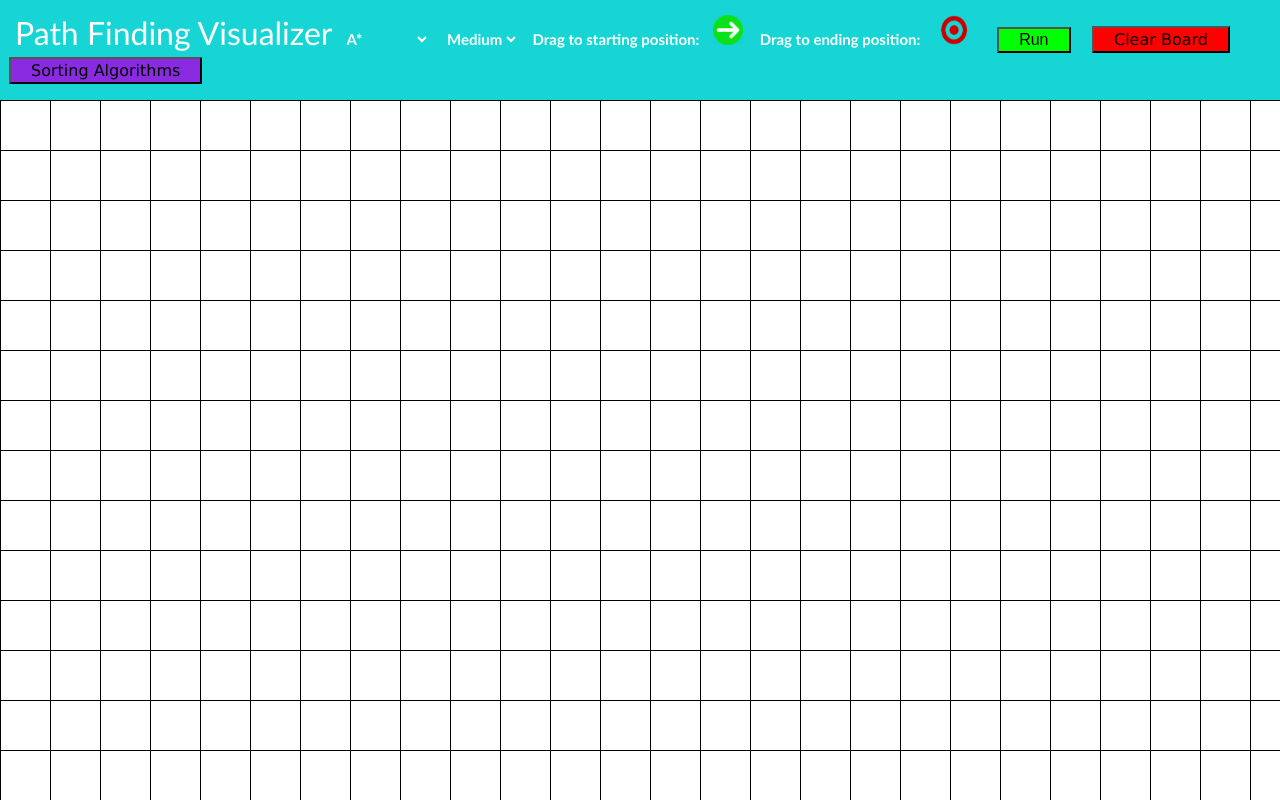
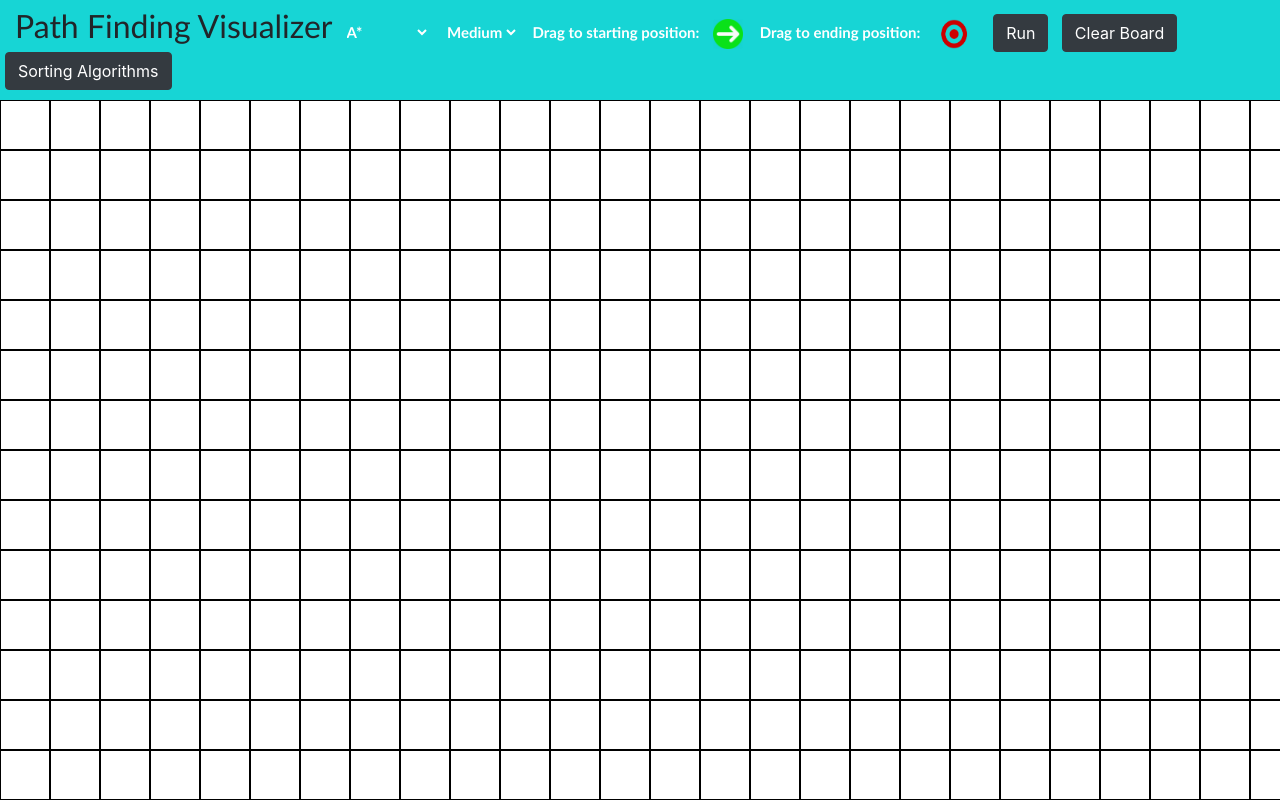
Before and after one commit to jcarlson212/Path-Finding-Visualizer, a React (Create React App) app: page / in a window 1280 px wide. Shown: the top 800 px of the page. Built offline with nearby package versions, Linux system fonts and the light colour scheme.

Commit message:
Made buttons look nicer with bootstrap

```diff
--- a/src/App.js
+++ b/src/App.js
@@ -1,4 +1,5 @@
 import React from 'react';
+import 'bootstrap/dist/css/bootstrap.min.css';
 import './App.css';
 import Search from './Search';
 import Sort from './Sort';
--- a/src/NavigationBar.js
+++ b/src/NavigationBar.js
@@ -1,5 +1,6 @@
 import React from 'react';
 import ReactDOM from 'react-dom';
+import Button from 'react-bootstrap/Button';
 import startnode from "./images/startnode.png";
 import endnode from "./images/endnode.png";
 import './NavBar.css';
@@ -163,9 +164,9 @@ export class NavigationBar extends React.Component {
             &nbsp;&nbsp;&nbsp;Drag to ending position:&nbsp;&nbsp;<button class="button button2" draggable={true} onDragStart={() => { this.endNodePressed() }}><img src={endnode} width="40" height="30" /></button></b>
 
 
-            &nbsp;&nbsp;&nbsp;<button class="button button3" onClick={() => { this.run() }}>Run</button>
-            &nbsp;&nbsp;&nbsp;<button class="button button4" onClick={() => { this.clearBoard() }}>Clear Board</button>
-            &nbsp;&nbsp;&nbsp;<button class="button button5" onClick={() => { this.changeScreen() }}>Sorting Algorithms</button>
+            &nbsp;&nbsp;&nbsp;<Button variant="dark" onClick={() => { this.run() }}>Run</Button>
+            &nbsp;&nbsp;&nbsp;<Button variant="dark" onClick={() => { this.clearBoard() }}>Clear Board</Button>
+            &nbsp;&nbsp;&nbsp;<Button variant="dark" onClick={() => { this.changeScreen() }}>Sorting Algorithms</Button>
 
             </div>
                 <br />
```
